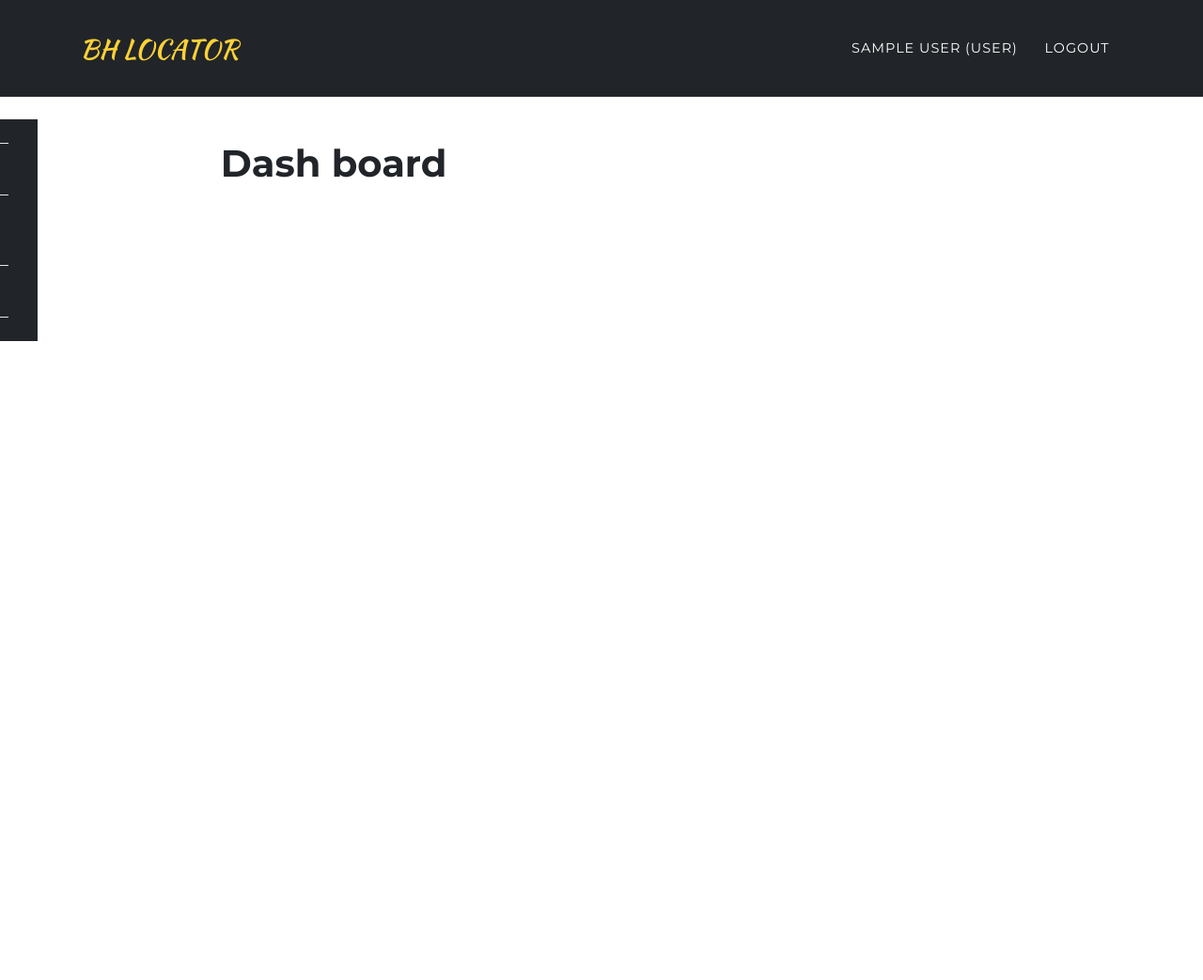
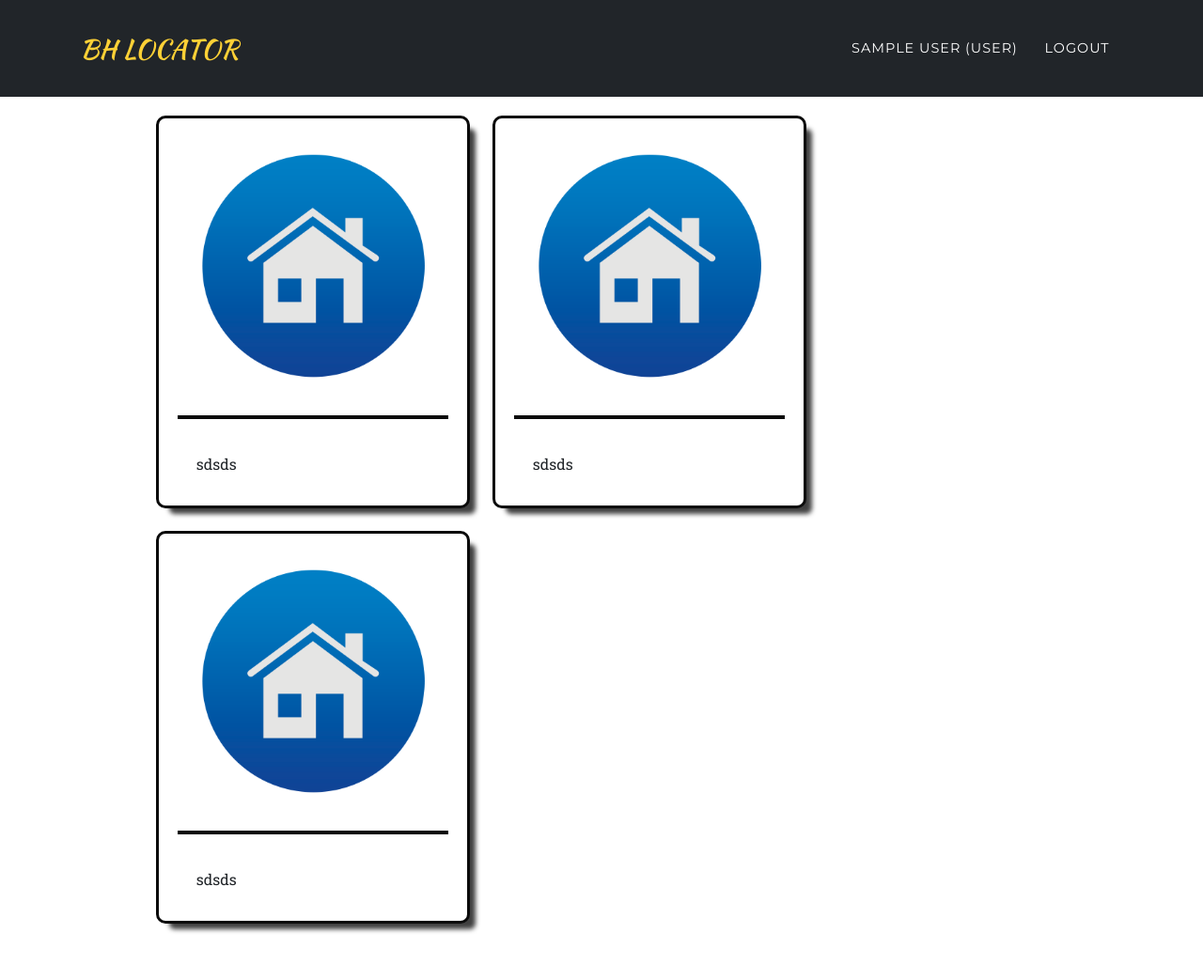
Before and after one commit to marvin697/CLIENT, a PHP site: page /CLIENT/owner/dashboard.php in a window 1280 px wide. Shown: the whole page at 94% size. Before the commit the page ends 363 px from the top, so only its background shows below. Run offline with PHP 8.4, Linux system fonts and the light colour scheme; the visitor is signed in with stand-in values (Sample User, id 1); tables that the repository leaves empty or names only in its code hold one stand-in row (values such as "Sample post"); some libraries are stand-ins or nearby versions; some web fonts are replaced.

Commit message:
7th commit

```diff
--- a/owner/dashboard.php
+++ b/owner/dashboard.php
@@ -31,17 +31,64 @@
     </div>
 </nav>
 <!-- end header nav -->
-<?php include '../include2/ownerside-nav.php';?>
-<section class="wrapper" style="margin-left: 16%;margin-top: -11%;">
-    <!-- <div class="container"> -->
-    <!-- <div class="row"> -->
-    <div class="col-md-12">
-        <h1>Dash board</h1>
-        <div class="row">
+<div class="card-body">
+    <div class="row">
+        <div class="col-md-1"></div>
+        <div class="col-md-10">
+            <div class="">
+                <?php
+                        $sql = mysqli_query($conn,"SELECT * FROM boarding_house ");
+                        if($sql->num_rows > 0){
+                ?>
+                    <ul class="list-group-horizontal">
+                        <table>
+                            <tbody>
+                                    <li id="list" class="list-group-item  mr-4 mb-4">
+                                            <div class="" style="width: 18rem;">
+                                                <img class="card-img-top" src="../models/upload_bh/house.png" alt="Card image cap">
+                                                <hr style="border: 2px solid #0a0a0a;">
+                                                <div class="card-body">sdsds</div>
+                                            </div>
+                                    </li>
+                                    <li id="list" class="list-group-item  mr-4 mb-4">
+                                            <div class="" style="width: 18rem;">
+                                                <img class="card-img-top" src="../models/upload_bh/house.png" alt="Card image cap">
+                                                <hr style="border: 2px solid #0a0a0a;">
+                                                <div class="card-body">sdsds</div>
+                                            </div>
+                                    </li>
+                                    <li id="list" class="list-group-item  mr-4 mb-4">
+                                            <div class="" style="width: 18rem;">
+                                                <img class="card-img-top" src="../models/upload_bh/house.png" alt="Card image cap">
+                                                <hr style="border: 2px solid #0a0a0a;">
+                                                <div class="card-body">sdsds</div>
+                                            </div>
+                                    </li>
 
+                            </tbody>
+                        </table>
+                    </ul>
+                <?php
+                        }
+                ?>
+            </div>
         </div>
+        <div class="col-md-1"></div>
     </div>
-    <!-- </div> -->
-    <!-- </div> -->
-</section>
+</div>
+<style>
+    .list-group-horizontal .list-group-item {
+        display: inline-block;
+    }
+    #list{
+        box-shadow: 10px 10px 5px -4px rgba(0,0,0,0.75);
+        -webkit-box-shadow: 10px 10px 5px -4px rgba(0,0,0,0.75);
+        -moz-box-shadow: 10px 10px 5px -4px rgba(0,0,0,0.75);
+        border: 3px solid #0a0a0a;
+        border-radius: 10px 10px 10px 10px;
+        -webkit-border-radius: 10px 10px 10px 10px;
+        -moz-border-radius: 10px 10px 10px 10px;
+    }
+
+</style>
 <?php include '../include2/footer.php';?>
```
